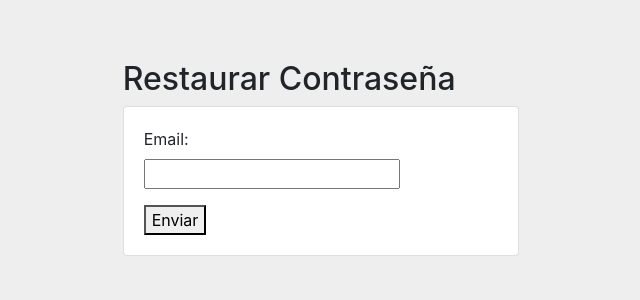
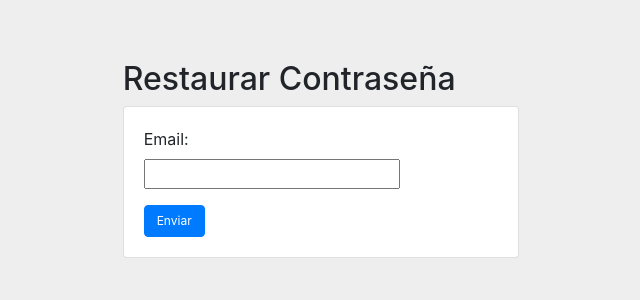
Before and after one commit to nachochiappe/tr, a Django app: page /accounts/password_reset/ in a window 1280 px wide. Shown: the top 300 px of the page, without its empty margins (319-959 px from the left). Run offline with Django 3.2, Linux system fonts and the light colour scheme; parts of the project's set-up code (start-up, migrations or seed data) failed here and were passed over; some libraries are stand-ins or nearby versions.

Commit message:
Modificaciones a templates de password reset.

```diff
--- a/templates/registration/password_reset_confirm.html
+++ b/templates/registration/password_reset_confirm.html
@@ -1,8 +1,10 @@
 {% extends 'base.html' %}
+{% load crispy_forms_tags %}
 {% block title %}Restaurar contraseña{% endblock %}
 {% block content %}
 <div class="row">
 	<aside class="col-sm-4">
+
 	</aside> <!-- col.// -->
 	<aside class="col-sm-4">
 		<h2>Restaurar Contraseña</h2>
@@ -20,7 +22,7 @@
 						{% endfor %}
 					</p>
 					{% endfor %}
-<button type="submit">Enviar</button>
+					<button type="submit" class="btn btn-primary">Enviar</button>
 				</form>
 			</article>
 			{% else %}
@@ -35,6 +37,7 @@ Por favor, solicitá un nuevo link.
 		</div>
 	</aside>
 	<aside class="col-sm-4">
+
 	</aside> <!-- col.// -->
 </div>
 {% endblock %}
--- a/templates/registration/password_reset_form.html
+++ b/templates/registration/password_reset_form.html
@@ -1,8 +1,10 @@
 {% extends 'base.html' %}
+{% load crispy_forms_tags %}
 {% block title %}Restauración de Contraseña{% endblock %}
 {% block content %}
 <div class="row">
 	<aside class="col-sm-4">
+
 	</aside> <!-- col.// -->
 	<aside class="col-sm-4">
 		<h2>Restaurar Contraseña</h2>
@@ -19,12 +21,13 @@
 				{% endfor %}
 			</p>
 			{% endfor %}
-<button type="submit">Enviar</button>
+			<button type="submit" class="btn btn-primary">Enviar</button>
 			</form>
 			</article>
 		</div>
 	</aside>
 	<aside class="col-sm-4">
+
 	</aside> <!-- col.// -->
 </div>
 {% endblock %}
```
Lines whose indentation alone changed are shown as unchanged.
